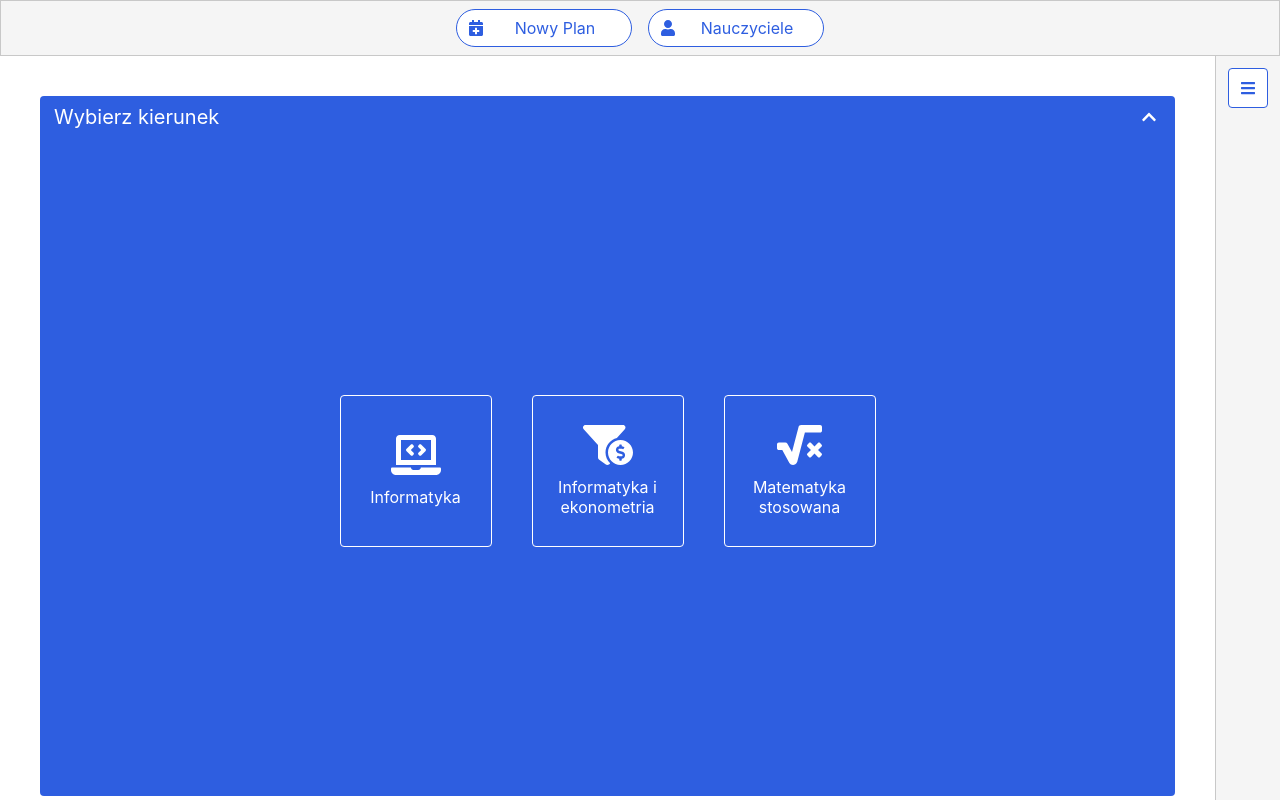
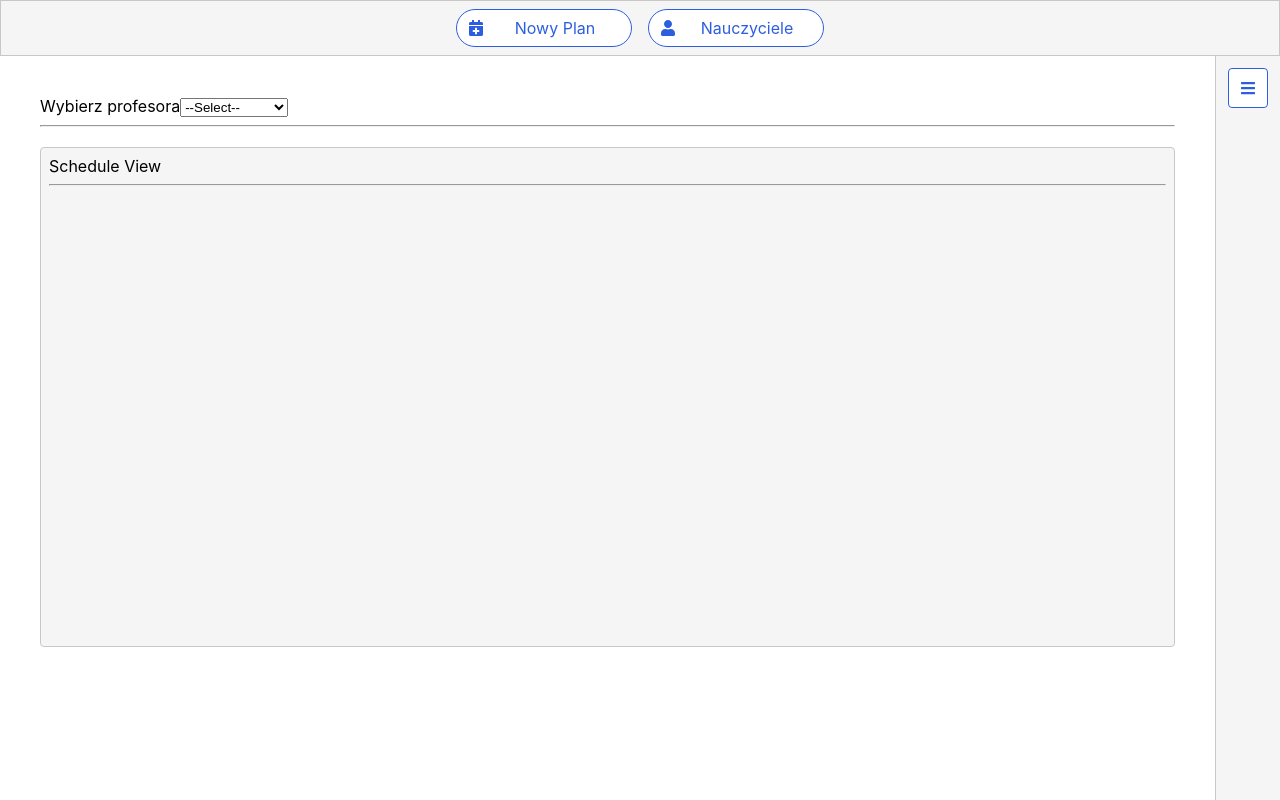
Before and after one commit to WooooCash/UPZ-Frontend_2, a React (Create React App) app: page / in a window 1280 px wide. Built offline with nearby package versions, Linux system fonts and the light colour scheme.

Commit message:
consultations mockup

```diff
--- a/src/index.js
+++ b/src/index.js
@@ -2,11 +2,12 @@ import React from 'react';
 import ReactDOM from 'react-dom';
 import './index.css';
 import MainScreen from "./screens/main/MainScreen.js";
+import ConsultationsScreen from './screens/consultations/ConsultationsScreen';
 import reportWebVitals from './reportWebVitals';
 
 ReactDOM.render(
   <React.StrictMode>
-    <MainScreen />
+    <ConsultationsScreen />
   </React.StrictMode>,
   document.getElementById('root')
 );
--- /dev/null
+++ b/src/screens/consultations/ConsultationsScreen.css
@@ -0,0 +1,50 @@
+.column {
+    position: absolute;
+    top: 0px;
+    left: 0px;
+    bottom: 0px;
+    right: 0px;
+
+    display: flex;
+    flex-direction: column;
+}
+
+.content-box {
+    flex: 1;
+    display: flex;
+
+    overflow: hidden;
+}
+
+.content-main {
+    flex: 1;
+
+    overflow-y: scroll;
+    scrollbar-color: var(--primary-light-light) var(--light-grey);
+
+    padding: 40px;
+}
+
+.content-main::-webkit-scrollbar-track {
+    background: var(--light-grey);
+}
+
+.content-main::-webkit-scrollbar-track {
+    background: var(--primary-light-light);
+}
+
+.schedule-view {
+    box-sizing: border-box;
+
+    width: 100%;
+    min-height: 500px;
+
+    margin-top: 20px;
+
+    background-color: var(--light-grey);
+
+    border: 1px solid var(--grey);
+    border-radius: 4px;
+
+    padding: 8px;
+}
--- /dev/null
+++ b/src/screens/consultations/ConsultationsScreen.js
@@ -0,0 +1,23 @@
+import "./ConsultationsScreen.css"
+import React from "react";
+
+import NavBar from "../components/NavBar/NavBar"
+import SideBar from "../components/SideBar/SideBar";
+import Consultations from "./ConsultationsView/Consultations";
+
+
+
+
+export default function ConsultationsScreen(props) {
+    return (
+        <div className="column">
+            <NavBar />
+            <div className="content-box">
+                <div className="content-main">
+                    <Consultations />
+                </div>
+                <SideBar />
+            </div>
+        </div>
+    )
+}
--- /dev/null
+++ b/src/screens/consultations/ConsultationsView/Consultations.js
@@ -0,0 +1,98 @@
+import React, {useState} from "react";
+
+
+const profs = {
+    "Imie Nazwisko": 1,
+    "jsfkl djsfklsdf": 2,
+    "fjidjsf fsjakdlf": 3
+}
+
+const schedules = {
+    1: {
+        "Mon": {
+            "9.30": {
+                "type": 1,
+                "name": "konsultacje",
+                "duration": 1
+            },
+            "12.30": {
+                "type": 0,
+                "name": "PZ",
+                "duration": 2
+            }
+        },
+        "Tue": {
+            "9.30": {
+                "type": 1,
+                "name": "konsultacje",
+                "duration": 1
+            }
+        }
+    },
+    2: {
+        "Mon": {
+            "10.30": {
+                "type": 1,
+                "name": "konsultacje",
+                "duration": 1
+            },
+            "12.30": {
+                "type": 0,
+                "name": "KCK",
+                "duration": 2
+            }
+        },
+        "Tue": {
+            "13.30": {
+                "type": 1,
+                "name": "konsultacje",
+                "duration": 1
+            },
+            "16.30": {
+                "type": 1,
+                "name": "konsultacje",
+                "duration": 1
+            }
+        }
+    },
+    3: {
+
+    }
+}
+
+export default function Conultations(props) {
+
+    const [currentProf, setCurrentProf] = useState(0)
+
+    const switchProf = (e) => {
+        setCurrentProf(e.target.value)
+    }
+
+    return(
+        <div>
+            <label for="profs">Wybierz profesora</label>
+            <select name="profs" id="profs" onChange={switchProf}>
+                    <option value="0">--Select--</option>
+                {Object.entries(profs).map((prof) => (
+                    <option value={prof[1]}>{prof[0]}</option>
+                ))}
+            </select>
+            <hr/>
+            <div className="schedule-view">
+                Schedule View
+                <hr />
+                {schedules[currentProf] && Object.entries(schedules[currentProf]).map((day) => (
+                    <div>
+                        <h3>{day[0]}</h3>
+                        {Object.entries(schedules[currentProf][day[0]]).map((hour) => (
+                            <div>
+                                <h4>{hour[0]}</h4>
+                                <p>{schedules[currentProf][day[0]][hour[0]].name}</p>
+                            </div>
+                        ))}
+                    </div>
+                ))}
+            </div>
+        </div>
+    )
+}
```
Also changed, not shown: src/screens/consultations/ConsultationsView/Consultations.css (added).
